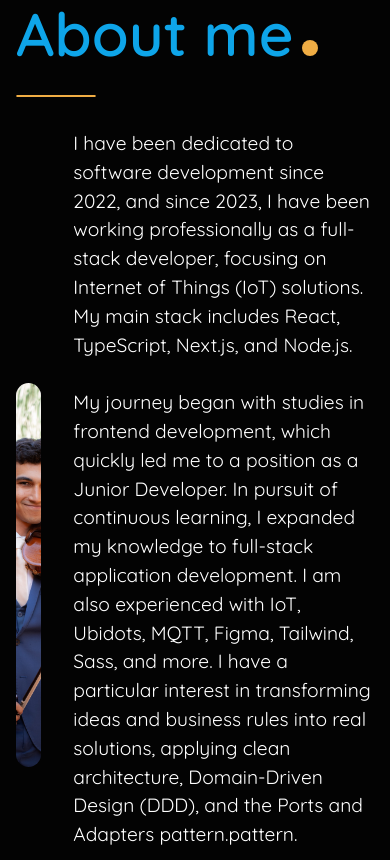
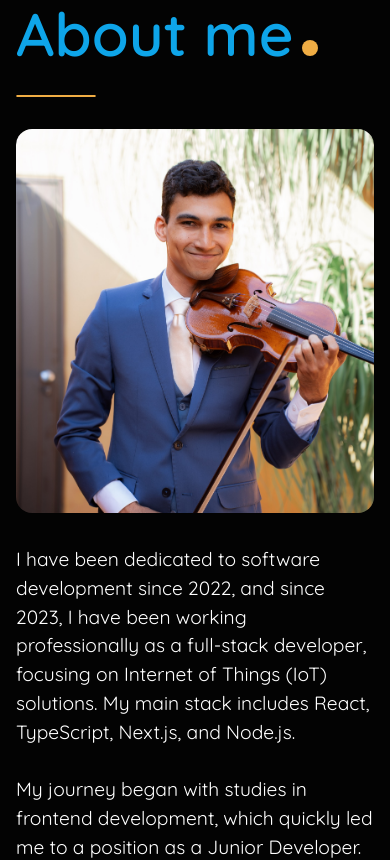
Before and after one commit to joaoportugaldev/portfolio, a React (Vite) app: page / in a window 390 px wide. Shown: the part 880-1740 px from the top of the page. Built offline with nearby package versions, Linux system fonts and the light colour scheme.

Commit message:
finished: section about responsiveness

```diff
--- a/src/sections/About/index.tsx
+++ b/src/sections/About/index.tsx
@@ -1,9 +1,8 @@
-import Image from "../../layout/Image";
 import Section from "../../layout/Section";
 import SectionTitle from "../../components/SectionTitle";
 import SimpleText from "../../components/SimpleText";
 import about_me from "../../../src/assets/about_me.jpg";
-import Flex from "../../layout/Flex";
+import * as S from "./styles";
 import { useTranslation } from "react-i18next";
 
 export default function About() {
@@ -12,12 +11,10 @@ export default function About() {
   return (
     <Section padding="2rem 0 3rem 0" id="about">
       <SectionTitle text={t("about_me")} />
-      <Flex gap="2rem" align="center" textAlign="start">
-        <Image
-          src={about_me}
-          alt="A photo of mine holding a violin"
-          height="24rem"
-        />
+      <S.Container>
+        <S.ImageContainer>
+          <S.Image src={about_me} alt={"A photo of mine playing the violin"} />
+        </S.ImageContainer>
         <SimpleText fontSize="largeText" maxWidth="900px">
           {t("about_me_paragraph_1")}
           <br />
@@ -28,7 +25,7 @@ export default function About() {
           <br />
           {t("about_me_paragraph_3")}
         </SimpleText>
-      </Flex>
+      </S.Container>
     </Section>
   );
 }
--- /dev/null
+++ b/src/sections/About/styles.ts
@@ -0,0 +1,26 @@
+import styled from "styled-components";
+
+export const Container = styled.div`
+  display: flex;
+  flex-direction: column;
+  gap: 2rem;
+  align-items: center;
+  text-align: start;
+
+  @media (min-width: 1024px) {
+    flex-direction: row;
+  }
+`;
+
+export const Image = styled.img`
+  width: 100%;
+  height: 100%;
+  border-radius: 1rem;
+  object-fit: cover;
+  object-position: 100% 30%;
+`;
+
+export const ImageContainer = styled.div`
+  width: 100%;
+  height: 24rem;
+`;
```
Also changed, not shown: src/components/Images/AboutImage/index.tsx (deleted, +0 -17 lines), src/components/Images/AboutImage/styles.ts (deleted, +0 -18 lines).
